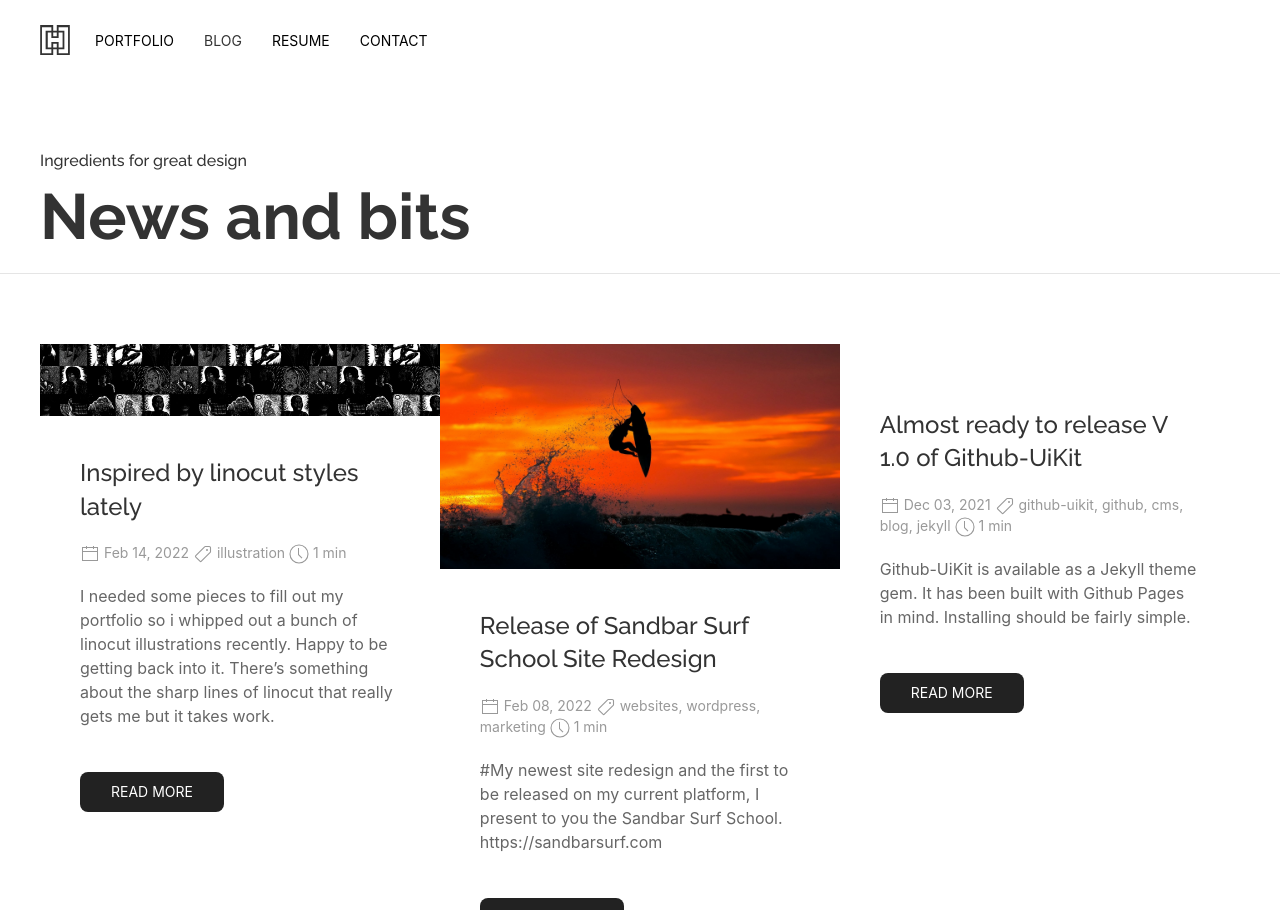
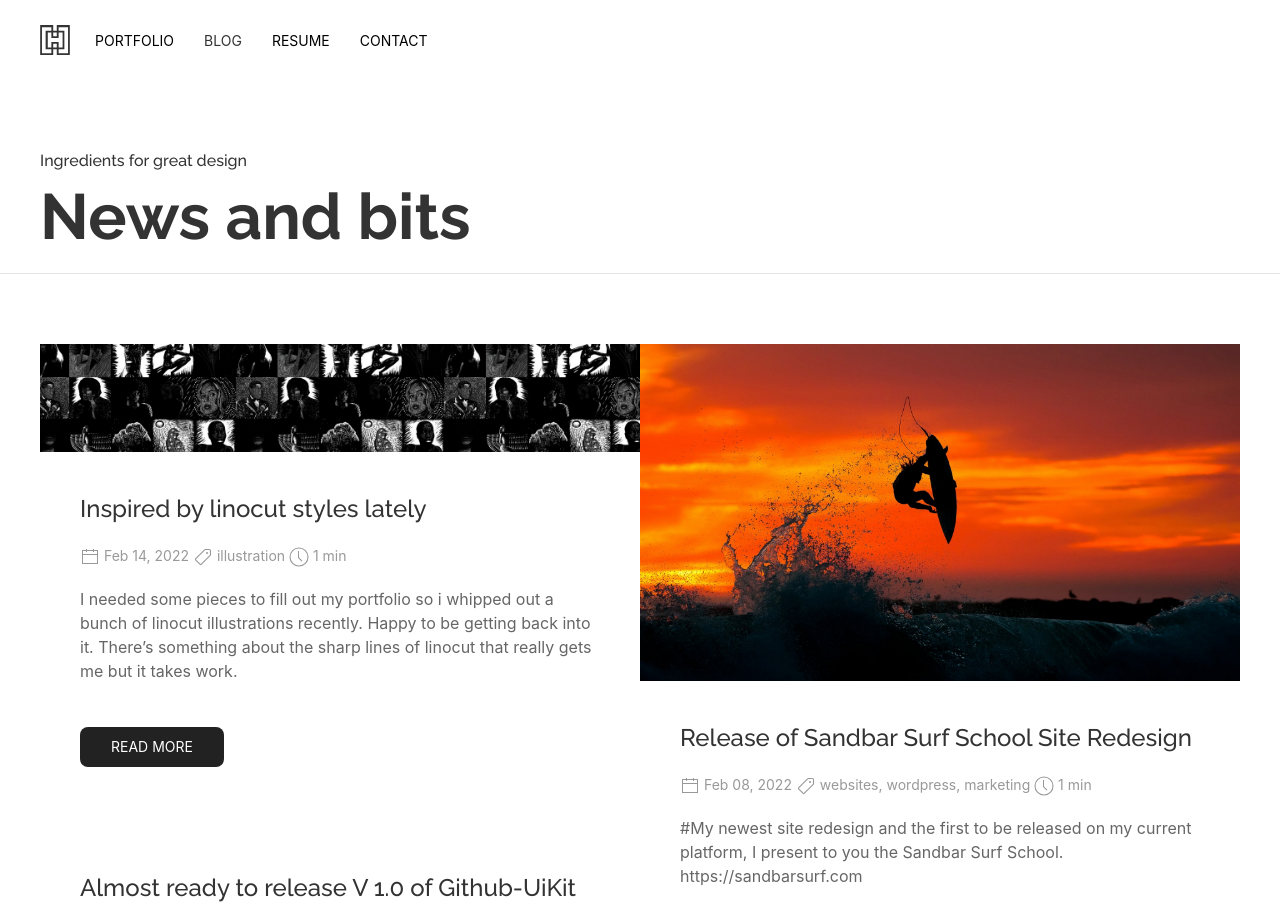
Before and after one commit to kre8t/kre8t.github.io, a Jekyll site: the page built from blog/index.html, in a window 1280 px wide. Shown: the top 910 px of the page. Built offline with Jekyll 4.4.1, drawn with Linux system fonts in a browser that asks for light colours; the list of posts is cut into pages by our own code.

Commit message:
updatig blog pages

```diff
--- a/blog/index.html
+++ b/blog/index.html
@@ -5,7 +5,7 @@
 ---
 
 <div id="Blog" class="uk-section-small uk-padding-remove-top">
-  <div class="uk-child-width-1-2@m uk-child-width-1-3@l uk-grid-collapse" uk-grid="masonry: true">
+  <div class="uk-child-width-1-2@m uk-grid-collapse" uk-grid="masonry: true">
     {% for post in paginator.posts %}
     <div>
       <div class="uk-card">
```
